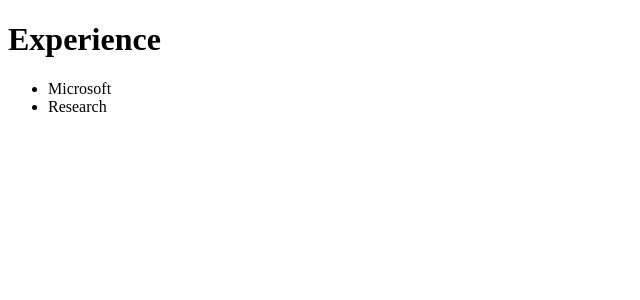
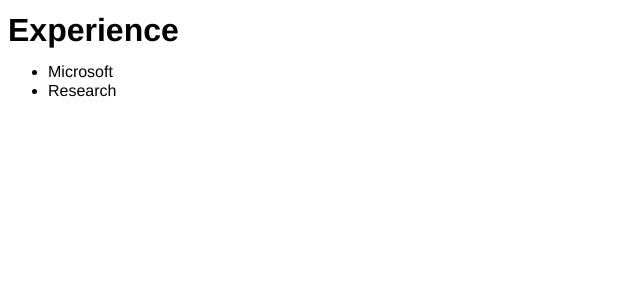
Before and after one commit to jroggeman/jroggeman.github.io, a Jekyll site: the page built from experience/index.md, in a window 1280 px wide. Shown: the top 300 px of the page, without its empty margins (0-640 px from the left). Built offline with Jekyll 4.4.1, drawn with Linux system fonts in a browser that asks for light colours.

Commit message:
Added some simple typography styles

```diff
--- /dev/null
+++ b/_sass/typography.scss
@@ -0,0 +1,5 @@
+body {
+    font-family: Helvetica, sans-serif;
+    font-weight: lighter;
+    line-height: 1.2em;
+}
--- a/css/main.scss
+++ b/css/main.scss
@@ -3,10 +3,13 @@
 ---
 
 @import 'breakpoints';
+@import 'typography';
 /* CSS */
 
+/* TODO: HERE AS EXAMPLE
 @include size-less-than($desktop) {
     html {
         color: red;
     }
 }
+*/
```
